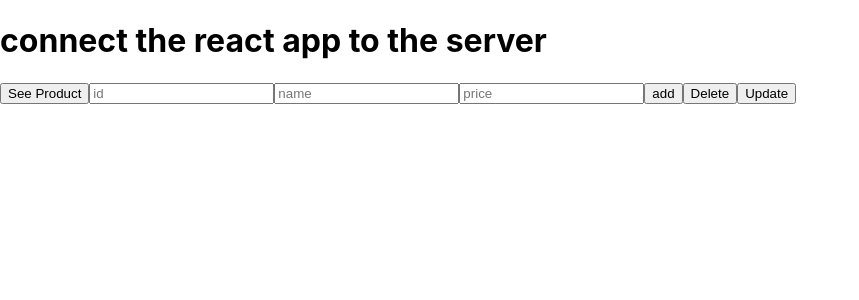
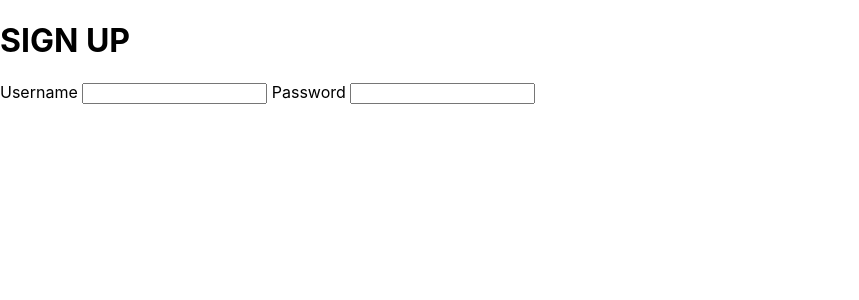
Before and after one commit to daniahih/CRUD-application, a React (Create React App) app in the folder Client/fullstack/: page / in a window 1280 px wide. Shown: the top 300 px of the page, without its empty margins (0-859 px from the left). Built offline with nearby package versions, Linux system fonts and the light colour scheme.

Commit message:
added Sign UP

```diff
--- a/Client/fullstack/src/App.js
+++ b/Client/fullstack/src/App.js
@@ -1,8 +1,10 @@
 import Products from "./components/Products";
+import SignUp from "./components/SignUp";
 function App() {
   return (
     <div>
-      <Products />
+      {/* <Products /> */}
+      <SignUp />
     </div>
   );
 }
```
Also changed, not shown: 1 other file (tests, documents, lock files or other folders).
